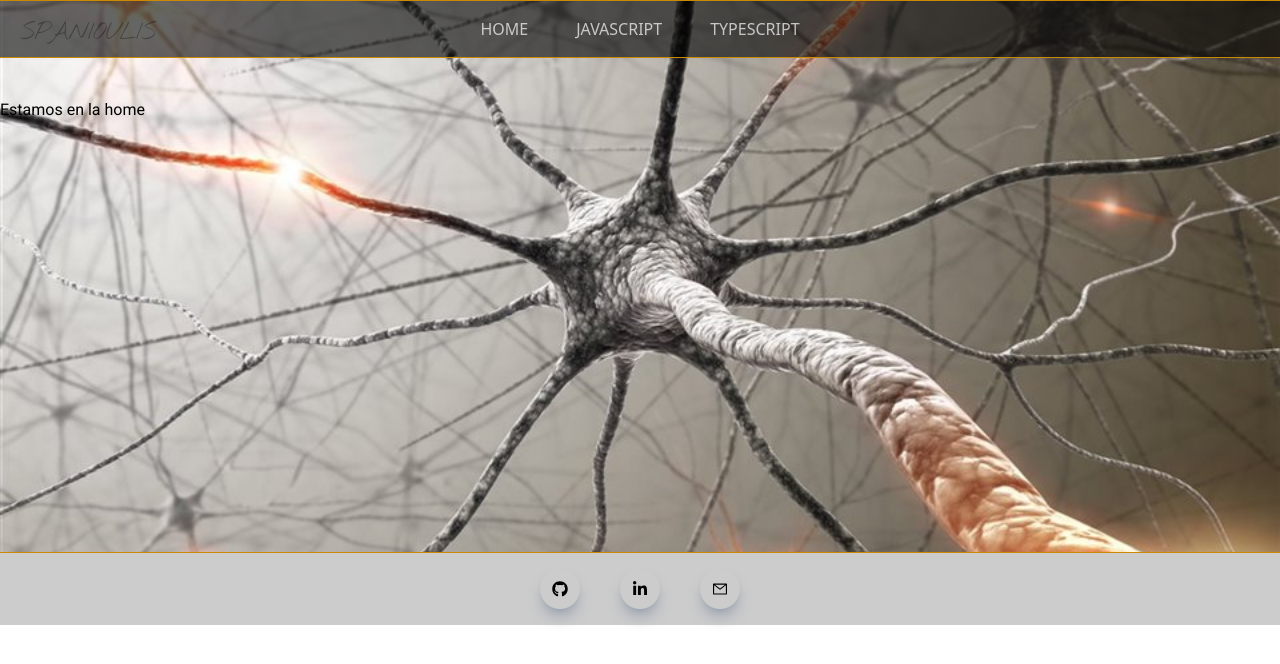
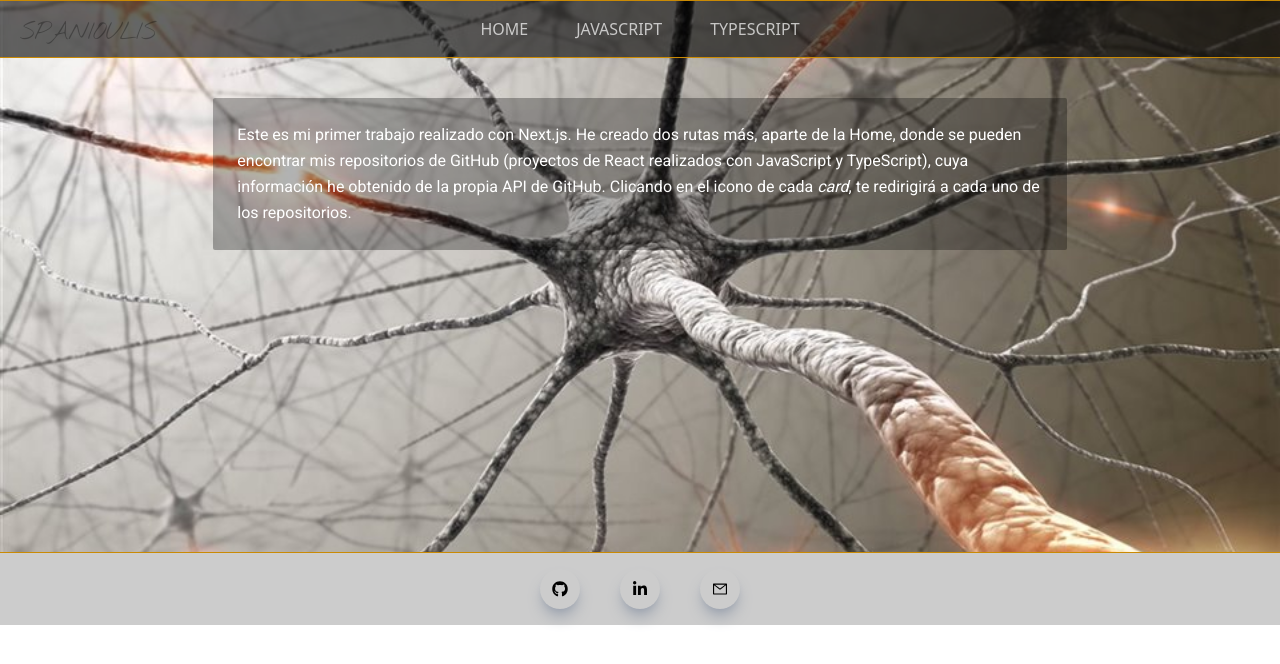
Before and after one commit to Spanioulis/nextjs-app, a Next.js app: page / in a window 1280 px wide. Shown: the top 664 px of the page. Built offline with nearby package versions, Linux system fonts and the light colour scheme.

Commit message:
feat: complete Home info

```diff
--- a/src/app/page.tsx
+++ b/src/app/page.tsx
@@ -1,12 +1,18 @@
 import Footer from '@/components/Footer';
 import Header from '@/components/Header';
+import { VscGithubInverted } from 'react-icons/vsc';
 
 export default function Home() {
    return (
       <div>
          <Header>
-            <div className="bg-neuronal-grid h-[554px] bg-no-repeat bg-center bg-cover mb-[-60px] pt-[100px]">
-               Estamos en la home
+            <div className="mb-[-60px] flex h-[554px] justify-center bg-neuronal-grid bg-cover bg-center bg-no-repeat pt-[100px] text-white">
+               <main className="relative h-fit w-2/3 self-start rounded-sm bg-black/30 p-6 leading-relaxed">
+                  Este es mi primer trabajo realizado con Next.js. He creado dos rutas más, aparte de la Home, donde se
+                  pueden encontrar mis repositorios de GitHub (proyectos de React realizados con JavaScript y
+                  TypeScript), cuya información he obtenido de la propia API de GitHub. Clicando en el icono de cada{' '}
+                  <i>card</i>, te redirigirá a cada uno de los repositorios.
+               </main>
             </div>
          </Header>
          <Footer />
```
